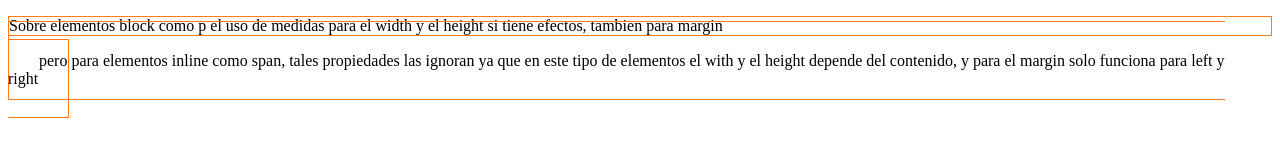
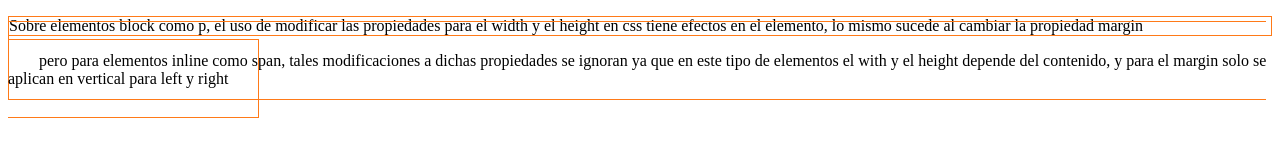
Before and after one commit to nestoremgi/learning-css, a plain HTML site: page css-tricks/exploring-the-complexities-of-widht-and-height-in-css/the-curious-case-of-inline-elements/width-height.html in a window 1280 px wide. Drawn offline with Linux system fonts and the light colour scheme.

Commit message:
aclaracion del fucninamiento de widht/heigth/margin para elementos inline y block

```diff
--- a/css-tricks/exploring-the-complexities-of-widht-and-height-in-css/the-curious-case-of-inline-elements/width-height.html
+++ b/css-tricks/exploring-the-complexities-of-widht-and-height-in-css/the-curious-case-of-inline-elements/width-height.html
@@ -7,7 +7,7 @@
     <link rel="stylesheet" href="stylesheet.css">
 </head>
 <body>
-    <p>Sobre elementos block como p el uso de medidas para el width y el height si tiene efectos, tambien para margin</p>
-    <span>pero para elementos inline como span, tales propiedades las ignoran ya que en este tipo de elementos el with y el height depende del contenido, y para el margin solo funciona para left y right  </span>
+    <p>Sobre elementos block como p, el uso de modificar las propiedades para el width y el height en css tiene efectos en el elemento, lo mismo sucede al cambiar la propiedad margin</p>
+    <span>pero para elementos inline como span, tales modificaciones a dichas propiedades se ignoran ya que en este tipo de elementos el with y el height depende del contenido, y para el margin solo se aplican en vertical para left y right  </span>
 </body>
 </html>
```
